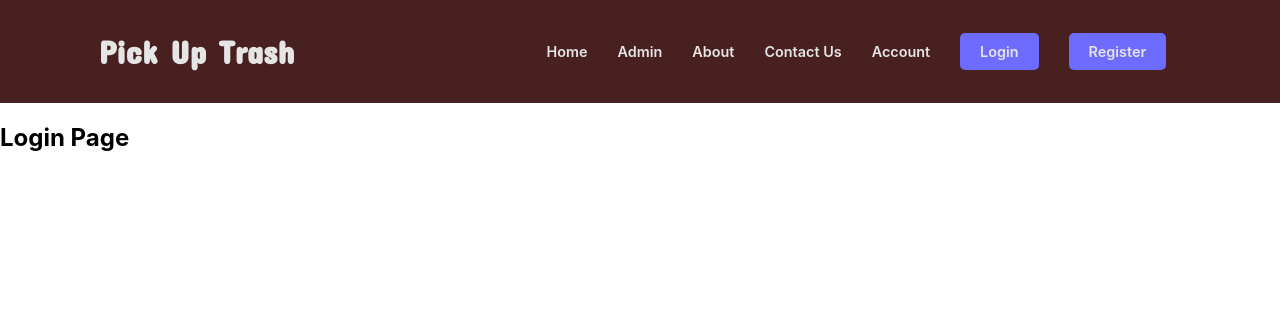
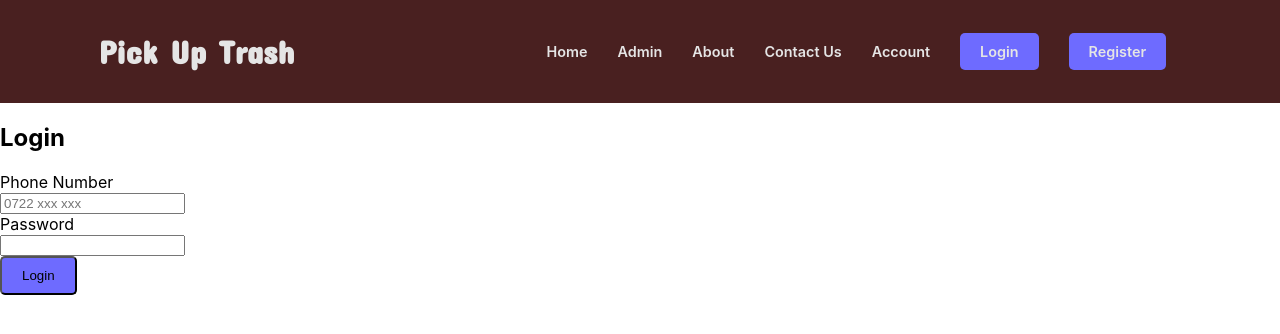
Before and after one commit to kiborgok/pick-up-trash, a React (Create React App) app: page /login in a window 1280 px wide. Shown: the top 334 px of the page. Built offline with nearby package versions, Linux system fonts and the light colour scheme.

Commit message:
patch: login page structure

```diff
--- a/src/components/login/LoginPage.jsx
+++ b/src/components/login/LoginPage.jsx
@@ -1,6 +1,21 @@
+import './login.css';
+
 function LoginPage(){
-    return(
-        <h2>Login Page</h2>
+    return (
+      <div className="form-container">
+        <form>
+            <h2>Login</h2>
+          <div>
+            <label>Phone Number</label><br/>
+            <input type="text" placeholder="0722 xxx xxx"/>
+          </div>
+          <div>
+            <label>Password</label><br/>
+            <input type="password" />
+          </div>
+        <button type='submit' className='login-btn'>Login</button>
+        </form>
+      </div>
     );
 }
 
```
